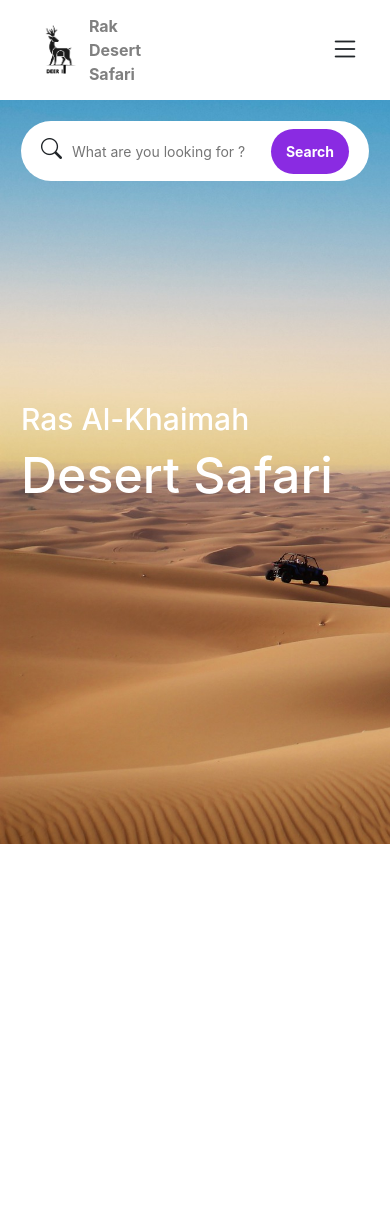
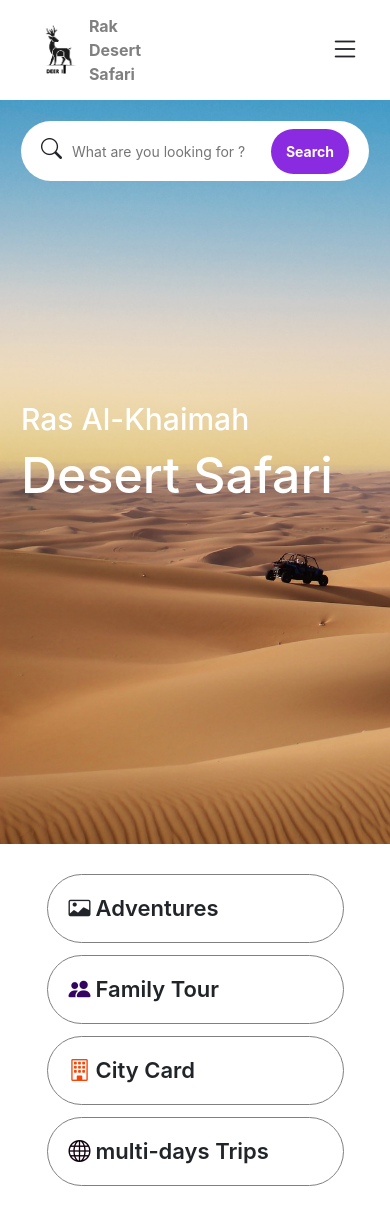
Before and after one commit to yousseflearn/travel-tour-agency, a React (Vite) app: page / in a window 390 px wide. Shown: the top 1224 px of the page. Before the commit the page ends 844 px from the top, so only its background shows below. Built offline with nearby package versions, Linux system fonts and the light colour scheme.

Commit message:
Creation of Services Components

```diff
--- a/src/App.jsx
+++ b/src/App.jsx
@@ -2,12 +2,14 @@ import "./App.css";
 import Header from "./components/header/Header";
 import "bootstrap/dist/css/bootstrap.min.css";
 import HeroHeader from "./components/hero-header/HeroHeader";
+import Services from "./components/services/Services";
 
 function App() {
   return (
     <div className="App">
       <Header />
       <HeroHeader />
+      <Services />
     </div>
   );
 }
--- /dev/null
+++ b/src/components/services/Services.jsx
@@ -0,0 +1,26 @@
+import "./services.css";
+
+const Services = () => {
+  return (
+    <div className="services">
+      <div className="service-item">
+        <i className="bi bi-card-image service-icon"></i>
+        Adventures
+      </div>
+      <div className="service-item">
+        <i className="bi bi-people-fill service-icon"></i>
+        Family Tour
+      </div>
+      <div className="service-item">
+        <i className="bi bi-building service-icon"></i>
+        City Card
+      </div>
+      <div className="service-item">
+        <i className="bi bi-globe service-icon"></i>
+        multi-days Trips
+      </div>
+    </div>
+  );
+};
+
+export default Services;
--- /dev/null
+++ b/src/components/services/services.css
@@ -0,0 +1,64 @@
+.services {
+  padding: 30px;
+  display: flex;
+  align-items: center;
+  justify-content: space-around;
+}
+
+.service-item {
+  border: 1px solid gray;
+  border-radius: 50px;
+  padding: 12px 21px;
+  font-size: 21px;
+  font-weight: 600;
+}
+
+.service-icon {
+  margin-right: 5px;
+}
+
+.service-icon.bi-card-family {
+  color: gray;
+}
+
+.service-icon.bi-people-fill {
+  color: rgb(52, 5, 96);
+}
+
+.service-icon.bi-building {
+  color: var(--orange-color);
+}
+
+.service-icon.bi-globe {
+  color: #10000e;
+}
+
+/* Media Queries */
+@media (max-width: 920px) {
+  .service-item {
+    padding: 7px 17px;
+    font-size: 17px;
+  }
+}
+
+@media (max-width: 720px) {
+  .services {
+    flex-wrap: wrap;
+  }
+
+  .service-item {
+    padding: 12px 17px;
+    font-size: 17px;
+    margin-bottom: 12px;
+    width: 40%;
+  }
+}
+
+@media (max-width: 530px) {
+  .service-item {
+    padding: 17px 21px;
+    font-size: 22px;
+    margin-bottom: 12px;
+    width: 90%;
+  }
+}
```
